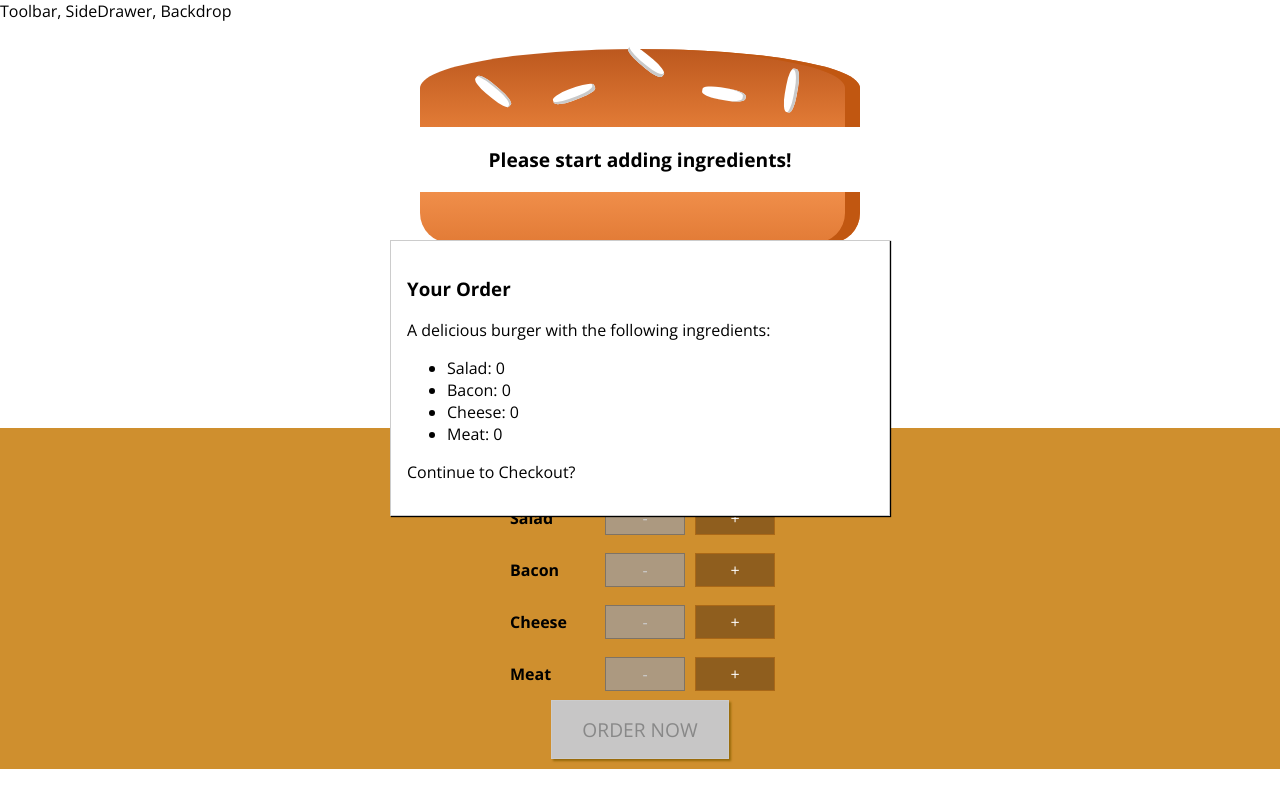
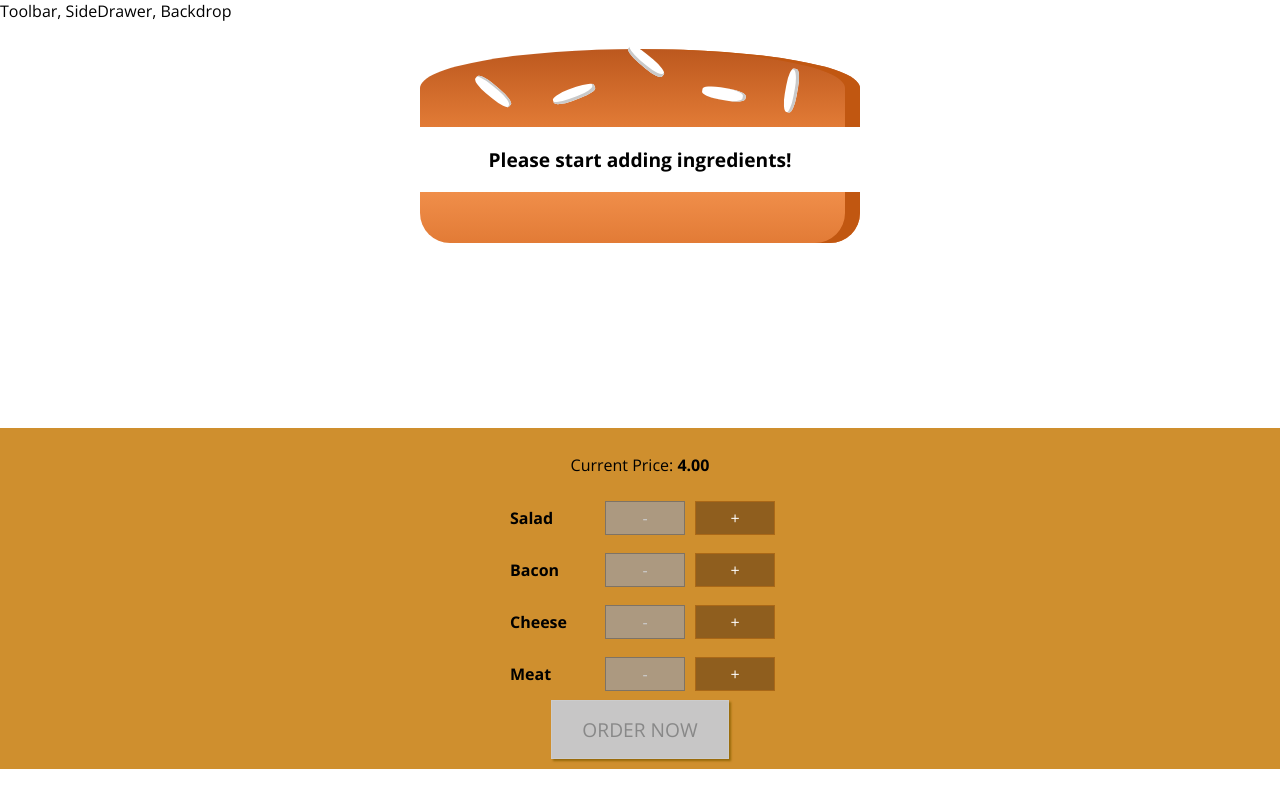
Before and after one commit to dkim2435/burgerApp, a React (Create React App) app: page / in a window 1280 px wide. Built offline with nearby package versions, Linux system fonts and the light colour scheme.

Commit message:
showing modal through order now button

```diff
--- a/src/components/Burger/BuildControls/BuildControls.js
+++ b/src/components/Burger/BuildControls/BuildControls.js
@@ -22,7 +22,8 @@
     ))}
     <button
       className={classes.OrderButton}
-      disabled={!props.purchaseable}>ORDER NOW</button>
+      disabled={!props.purchaseable}
+      onClick={props.ordered}>ORDER NOW</button>
   </div>
 
 )
--- a/src/components/UI/Modal/Modal.js
+++ b/src/components/UI/Modal/Modal.js
@@ -2,7 +2,12 @@
 import classes from './Modal.module.css'
 
 const modal = (props) => (
-  <div className={classes.Modal}>
+  <div
+    className={classes.Modal}
+    style={{
+      transform: props.show ? 'translateY(0)' : 'translateY(-100vh)',
+      opacity: props.show ? '1' : '0'
+    }}>
     {props.children}
   </div>
 )
--- a/src/containers/BurgerBuilder/BurgerBuilder.js
+++ b/src/containers/BurgerBuilder/BurgerBuilder.js
@@ -21,7 +21,8 @@
       meat: 0
     },
     totalPrice: 4,
-    purchaseable: false
+    purchaseable: false,
+    purchasing: false
   }
 
   updatePurchaseState(ingredients) {
@@ -67,6 +68,10 @@
     this.updatePurchaseState(updatedIngredients)
   }
 
+  purchaseHandler = () => {
+    this.setState({ purchasing: true })
+  }
+
   render() {
     const disabledInfo = {
       ...this.state.ingredients
@@ -76,7 +81,7 @@
     }
     return (
       <Aux>
-        <Modal >
+        <Modal show={this.state.purchasing}>
           <OrderSummary ingredients={this.state.ingredients} />
         </Modal>
         <Burger ingredients={this.state.ingredients} />
@@ -85,6 +90,7 @@
           ingredientRemoved={this.removeInfredientHandler}
           disabled={disabledInfo}
           purchaseable={this.state.purchaseable}
+          ordered={this.purchaseHandler}
           price={this.state.totalPrice} />
       </Aux>
     )
```
